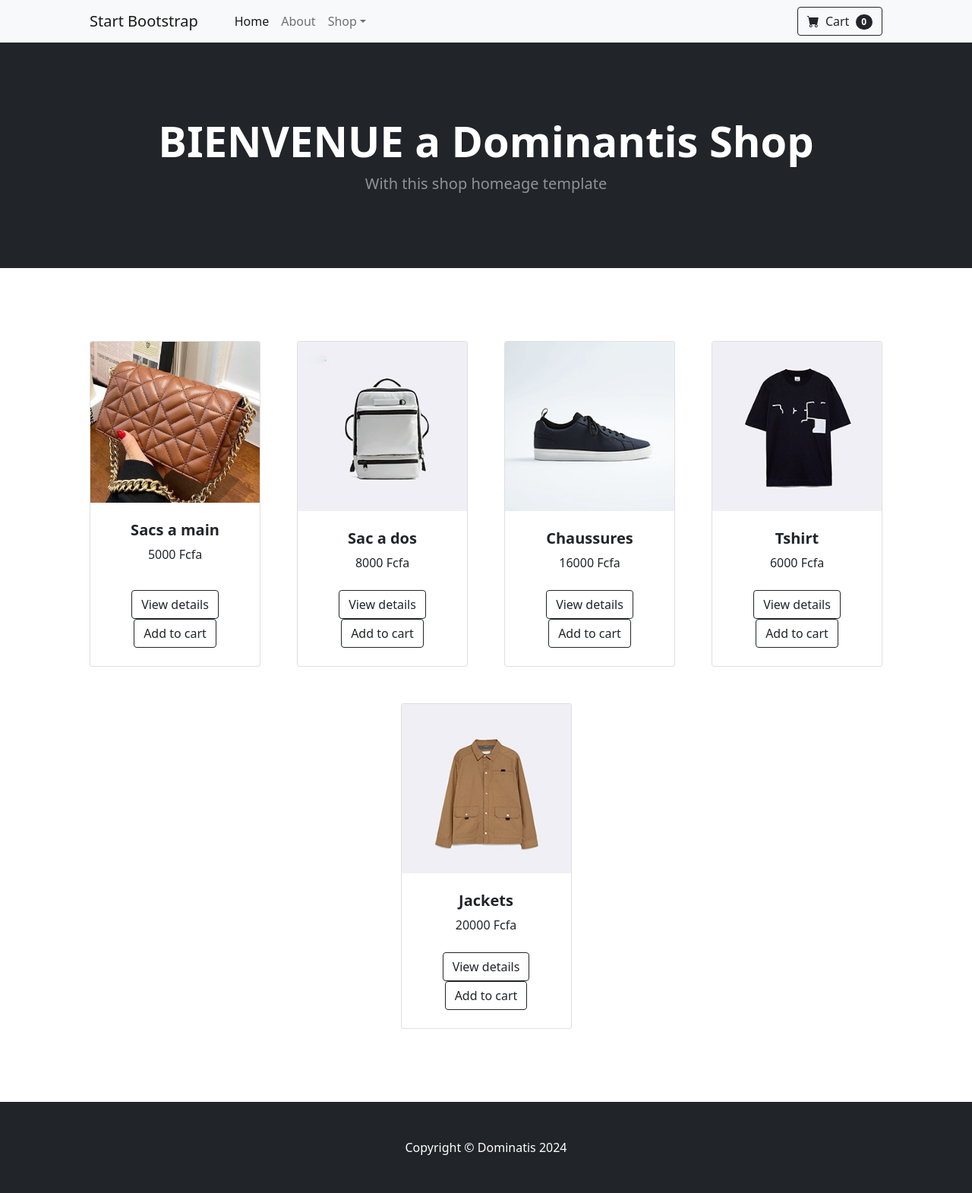
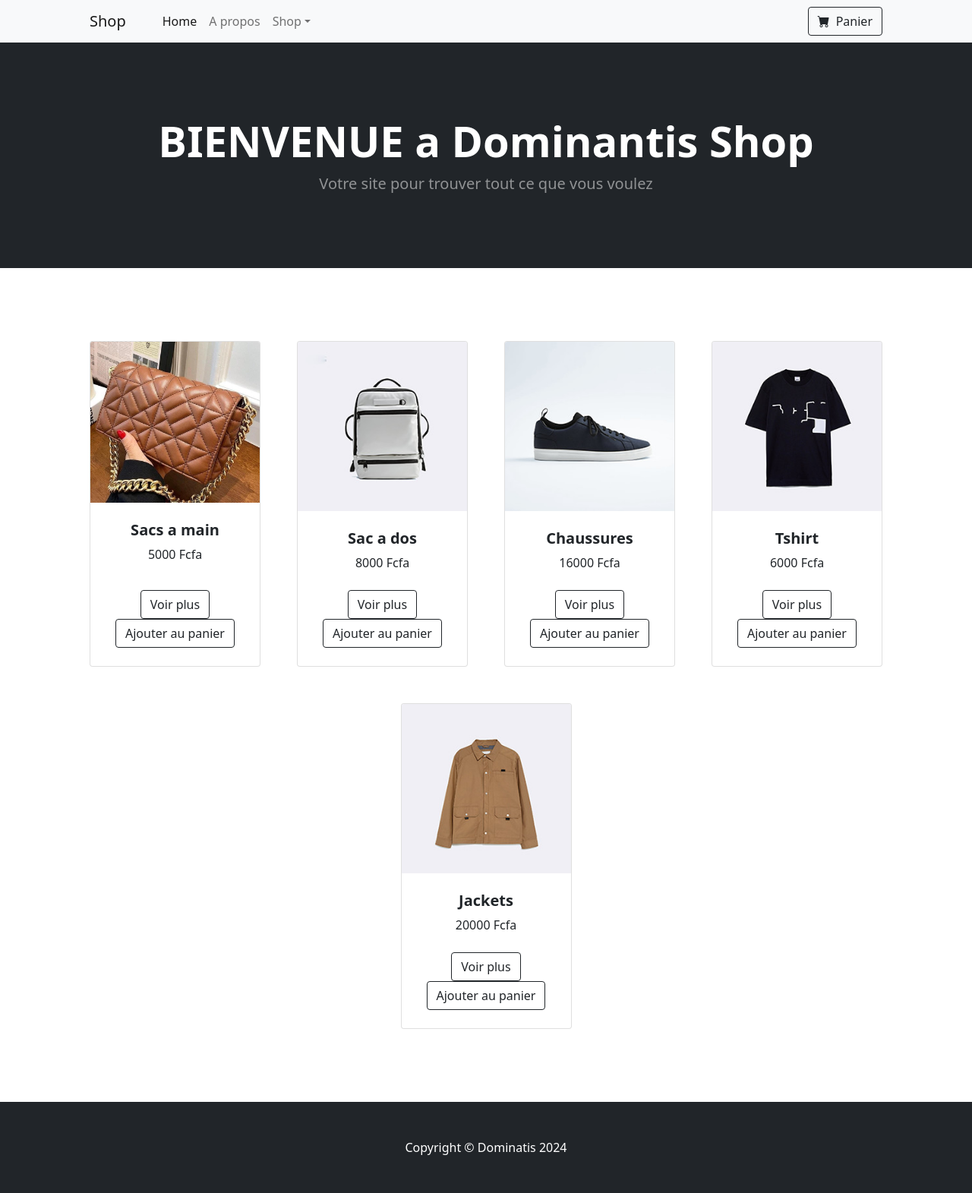
Before and after one commit to VIA2NEY/django_ecommerce_app, a Django app: page / in a window 1280 px wide. Shown: the whole page at 76% size. Run offline with Django 5.2, Linux system fonts and the light colour scheme; data comes from the database, SQL or seed files in the repository; both versions use the stored data as it was after the commit; some libraries are stand-ins or nearby versions.

Commit message:
words changing & popup adding

```diff
--- a/shop/products/templates/home_index.html
+++ b/shop/products/templates/home_index.html
@@ -21,27 +21,26 @@
         <!-- Navigation-->
         <nav class="navbar navbar-expand-lg navbar-light bg-light">
             <div class="container px-4 px-lg-5">
-                <a class="navbar-brand" href="#!">Start Bootstrap</a>
+                <a class="navbar-brand" href="#!">Shop</a>
                 <button class="navbar-toggler" type="button" data-bs-toggle="collapse" data-bs-target="#navbarSupportedContent" aria-controls="navbarSupportedContent" aria-expanded="false" aria-label="Toggle navigation"><span class="navbar-toggler-icon"></span></button>
                 <div class="collapse navbar-collapse" id="navbarSupportedContent">
                     <ul class="navbar-nav me-auto mb-2 mb-lg-0 ms-lg-4">
                         <li class="nav-item"><a class="nav-link active" aria-current="page" href="#!">Home</a></li>
-                        <li class="nav-item"><a class="nav-link" href="#!">About</a></li>
+                        <li class="nav-item"><a class="nav-link" href="#!">A propos</a></li>
                         <li class="nav-item dropdown">
                             <a class="nav-link dropdown-toggle" id="navbarDropdown" href="#" role="button" data-bs-toggle="dropdown" aria-expanded="false">Shop</a>
                             <ul class="dropdown-menu" aria-labelledby="navbarDropdown">
-                                <li><a class="dropdown-item" href="#!">All Products</a></li>
+                                <li><a class="dropdown-item" href="#!">Produits</a></li>
                                 <li><hr class="dropdown-divider" /></li>
-                                <li><a class="dropdown-item" href="#!">Popular Items</a></li>
-                                <li><a class="dropdown-item" href="#!">New Arrivals</a></li>
+                                <li><a class="dropdown-item" href="#!">Article Populaire</a></li>
+                                <li><a class="dropdown-item" href="#!">Nouveatés</a></li>
                             </ul>
                         </li>
                     </ul>
                     <form class="d-flex" method="get" action="{% url 'cart_view' %}">
                         <button class="btn btn-outline-dark" type="submit">
                             <i class="bi-cart-fill me-1"></i>
-                            Cart
-                            <span class="badge bg-dark text-white ms-1 rounded-pill">0</span>
+                            Panier
                         </button>
                     </form>
                 </div>
@@ -52,7 +51,7 @@
             <div class="container px-4 px-lg-5 my-5">
                 <div class="text-center text-white">
                     <h1 class="display-4 fw-bolder"> BIENVENUE a Dominantis Shop</h1>
-                    <p class="lead fw-normal text-white-50 mb-0">With this shop homeage template</p>
+                    <p class="lead fw-normal text-white-50 mb-0">Votre site pour trouver tout ce que vous voulez</p>
                 </div>
             </div>
         </header>
@@ -78,10 +77,10 @@
                             <!-- Product actions-->
                             <div class="card-footer p-4 pt-0 border-top-0 bg-transparent">
                                 <div class="text-center">
-                                    <a class="btn btn-outline-dark mt-auto" href="{% url 'product_detail' product.id %}">View details</a>
+                                    <a class="btn btn-outline-dark mt-auto" href="{% url 'product_detail' product.id %}">Voir plus</a><br>
                                     <form method="post" action="{% url 'add_to_cart' product.id %}">
                                         {% csrf_token %}
-                                        <a class="btn btn-outline-dark mt-auto" href="{% url 'add_to_cart' product.id %}" type="submit">Add to cart</a>
+                                        <a class="btn btn-outline-dark mt-auto" href="{% url 'add_to_cart' product.id %}" type="submit">Ajouter au panier</a>
                                     </form>
                                 </div>
                             </div>
```
Also changed, not shown: shop/paiement/templates/index_paiement.html (+51 -12 lines), shop/paiement/templates/payment_success.html (deleted, +0 -14 lines), shop/paiement/views.py (+18 -4 lines), shop/products/templates/product_detail.html (+5 -6 lines), shop/db.sqlite3.
